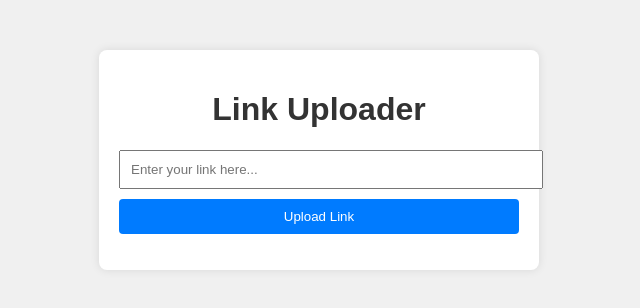
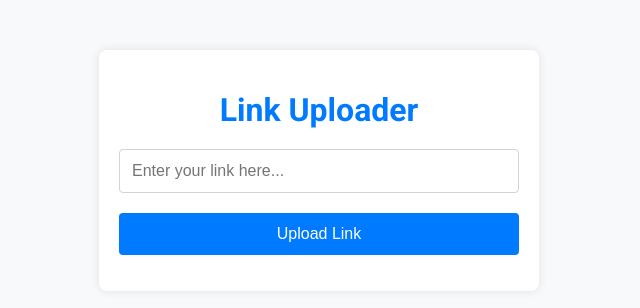
Before and after one commit to xef7/274374up, a website: page index.html in a window 1280 px wide. Shown: the whole page, without its empty margins (321-961 px from the left). Drawn offline with Linux system fonts and the light colour scheme.

Commit message:
Update styles.css

```diff
--- a/styles.css
+++ b/styles.css
@@ -1,6 +1,8 @@
 body {
-  font-family: Arial, sans-serif;
-  background-color: #f0f0f0;
+  font-family: 'Roboto', sans-serif;
+  background-color: #f8f9fa;
+  margin: 0;
+  padding: 0;
 }
 
 .container {
@@ -14,23 +16,35 @@ body {
 
 h1 {
   text-align: center;
-  color: #333;
+  color: #007bff;
+  margin-bottom: 20px;
+}
+
+form {
+  display: flex;
+  flex-direction: column;
 }
 
 input[type="text"] {
   width: 100%;
-  padding: 10px;
-  margin-bottom: 10px;
+  padding: 12px;
+  margin-bottom: 20px;
+  border: 1px solid #ced4da;
+  border-radius: 4px;
+  box-sizing: border-box;
+  font-size: 16px;
 }
 
 button {
   width: 100%;
-  padding: 10px;
+  padding: 12px;
   background-color: #007bff;
   color: #fff;
   border: none;
   border-radius: 4px;
   cursor: pointer;
+  transition: background-color 0.3s;
+  font-size: 16px;
 }
 
 button:hover {
```
